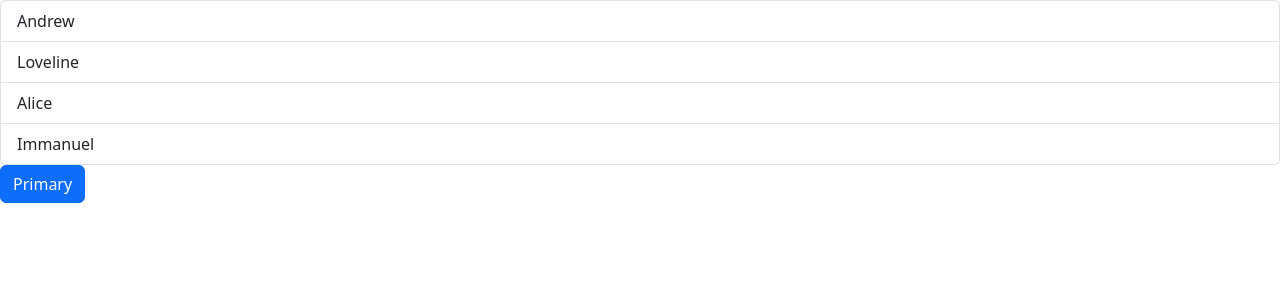
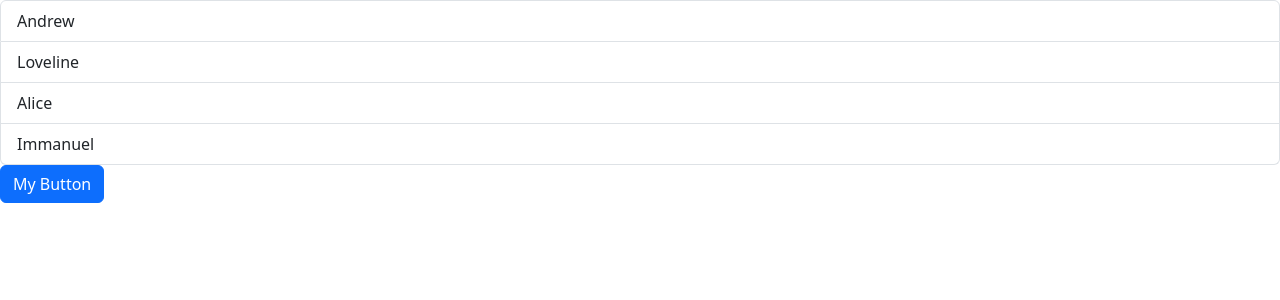
Before and after one commit to AndrewLedy/reactlearningwithmosh, a React (Create React App) app: page / in a window 1280 px wide. Shown: the top 300 px of the page. Built offline with nearby package versions, Linux system fonts and the light colour scheme.

Commit message:
LIP
Simple funnction passed as param to list and button components

```diff
--- a/src/App.tsx
+++ b/src/App.tsx
@@ -6,8 +6,8 @@ import Button from './components/button/button';
 function App() {
   return (
     <>
-    <List/>
-    <Button/>
+    <List onClick={()=>{console.log('clicked list')}}/>
+    <Button onClick={()=>console.log('clicked button')}>My Button</Button>
     </>
   );
 }
--- a/src/components/button/button.tsx
+++ b/src/components/button/button.tsx
@@ -1,6 +1,11 @@
-function Button()
+interface Props
 {
-    return <button type="button" className="btn btn-primary">Primary</button>
+    children : string
+    onClick():void
+}
+function Button({children,onClick}:Props)
+{
+    return <button type="button" className="btn btn-primary" onClick={onClick}>{children}</button>
 }
 
 export default Button
--- a/src/components/list/list.tsx
+++ b/src/components/list/list.tsx
@@ -1,11 +1,15 @@
-function List()
+interface Props
+{
+    onClick():void
+}
+function List({onClick}:Props)
 {
     let items=["Andrew","Loveline","Alice","Immanuel"];
     return (
         <>
     <ul className="list-group">
         {
-        items.map((item,index)=><li key={item} className="list-group-item" onClick={(event)=>{console.log(item,index)}} >{item}</li>)
+        items.map((item,index)=><li key={item} className="list-group-item" onClick={onClick} >{item}</li>)
         }
   </ul>
   </>);
```
